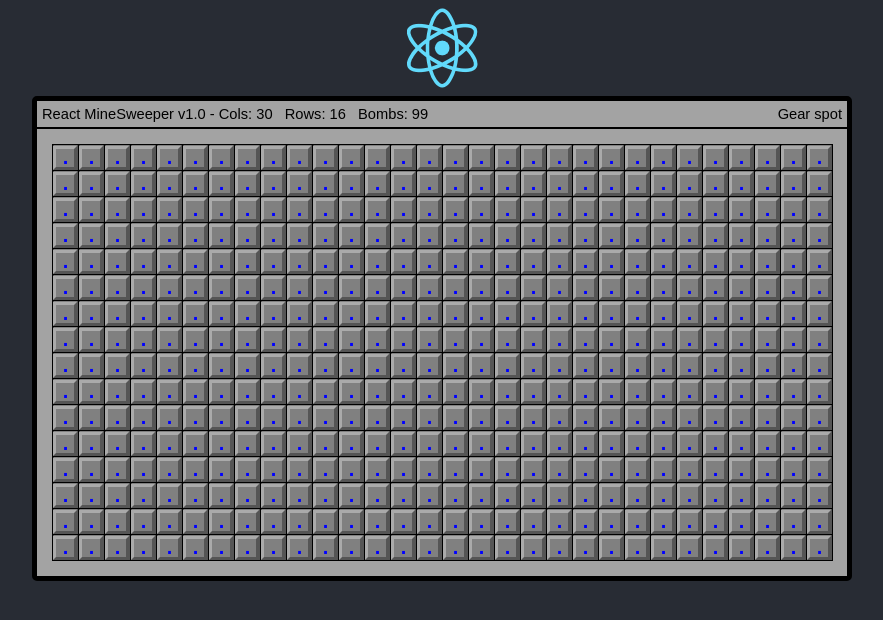
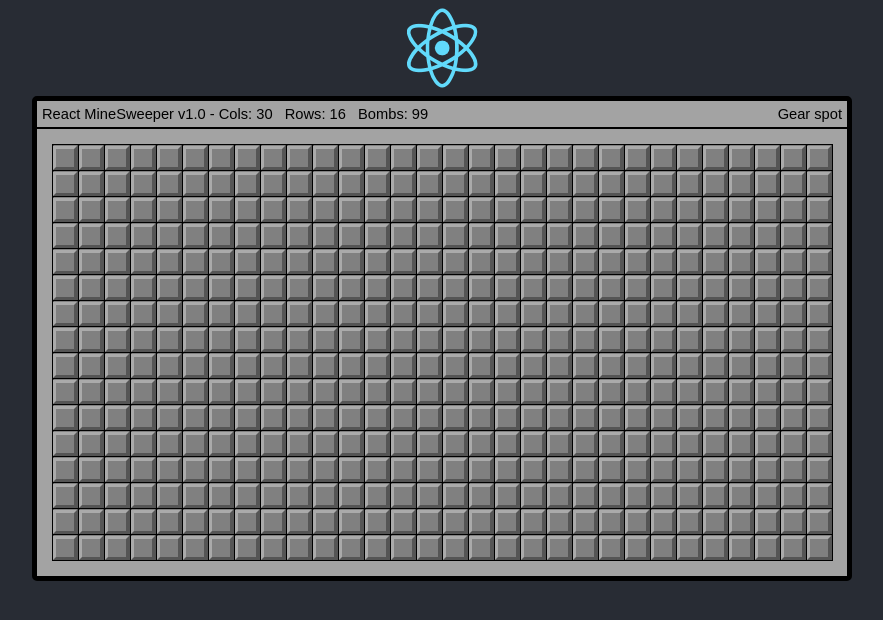
Before and after one commit to jeanfgagnon/react-mine-sweeper, a React (Create React App) app: page / in a window 1280 px wide. Shown: the top 620 px of the page, without its empty margins (198-1081 px from the left). Built offline with nearby package versions, Linux system fonts and the light colour scheme.

Commit message:
Le flag fonctionne enfin

```diff
--- a/src/Components/GameBoard.tsx
+++ b/src/Components/GameBoard.tsx
@@ -18,6 +18,7 @@ export default class GameBoard extends React.Component<Props> {
   constructor(props: Props) {
     super(props);
     this.initBoard();
+    this.state = { board: this.board };
     this.onCellClicked = this.onCellClicked.bind(this);
   }
 
@@ -56,9 +57,10 @@ export default class GameBoard extends React.Component<Props> {
   onCellRightClicked = (e: Event, index: number) => {
     const cellModel = this.board[index];
     //if (this.$store.state.Run && !cellModel.IsCleared) {
-      cellModel.IsRedFlagVisible = !cellModel.IsRedFlagVisible;
-      this.board[index] = JSON.parse(JSON.stringify(cellModel));
-      console.log('ostie de tabarnak %s', JSON.stringify(this.board[index]));
+    cellModel.IsRedFlagVisible = !cellModel.IsRedFlagVisible;
+    this.board[index] = JSON.parse(JSON.stringify(cellModel));
+    this.setState({ board : this.board });
+    console.log('ostie de tabarnak %s', JSON.stringify(this.board[index]));
       //  this.$store.dispatch('incrementNbFlagged', (cellModel.IsRedFlagVisible ? 1 : -1));
     //}
   }
--- a/src/Components/GameCell.tsx
+++ b/src/Components/GameCell.tsx
@@ -3,6 +3,8 @@ import React, { Component, MouseEvent, ReactElement } from 'react';
 import CellModel from '../Common/CellModel';
 
 import './GameCell.css';
+
+import flagImage from "../Assets/flag-cell.png";
 
 type Props = {
   cellModel: CellModel;
@@ -40,8 +42,8 @@ export default class GameCell extends Component<Props> {
 
   cellContent = (): ReactElement => {
     if (this.props.cellModel.IsRedFlagVisible) {
-      return <img src='../Assets/flag-cell.png' className='flag-img' alt='Flag' />
+      return <img src={flagImage} className='flag-img' alt='Flag' />
     }
-    return <span>{this.props.cellModel.Text}.</span>
+    return <span>{this.props.cellModel.Text}</span>
   }
 }
```
